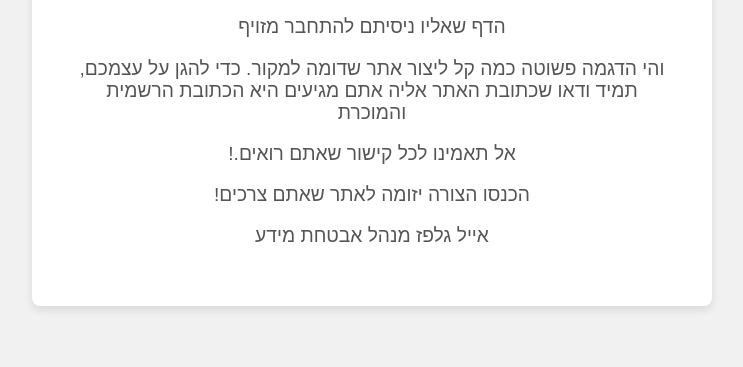
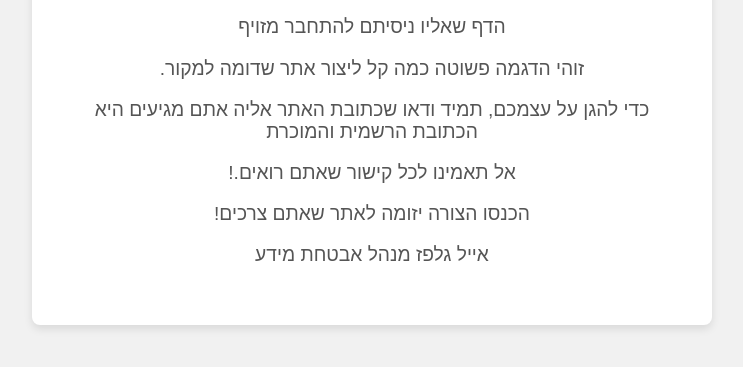
Before and after one commit to galpazon/bank-phishing-demo, a plain HTML site: page warning-page.html in a window 1280 px wide. Shown: the part 281-648 px from the top of the page, without its empty margins (268-1011 px from the left). Drawn offline with Linux system fonts and the light colour scheme.

Commit message:
Update warning-page.html

```diff
--- a/warning-page.html
+++ b/warning-page.html
@@ -36,8 +36,9 @@
         <h1>💡 שיעור באבטחת מידע!</h1>
         <p>עובדי נתיב היקרים</p>
         <p>הדף שאליו ניסיתם להתחבר מזויף</p>
-        <p>והי הדגמה פשוטה כמה קל ליצור אתר שדומה למקור. כדי להגן על עצמכם, תמיד ודאו שכתובת האתר אליה אתם מגיעים היא הכתובת הרשמית והמוכרת</p>
-        <p> אל תאמינו לכל קישור שאתם רואים.!</p>
+        <p>זוהי הדגמה פשוטה כמה קל ליצור אתר שדומה למקור. </p>
+        <p>כדי להגן על עצמכם, תמיד ודאו שכתובת האתר אליה אתם מגיעים היא הכתובת הרשמית והמוכרת</p>
+        <p>אל תאמינו לכל קישור שאתם רואים.!</p>
         <p>הכנסו הצורה יזומה לאתר שאתם צרכים!</p>
         <p>אייל גלפז מנהל אבטחת מידע</p>
     </div>
```
